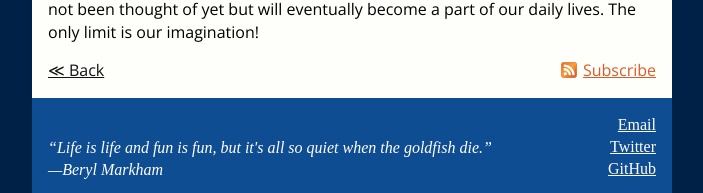
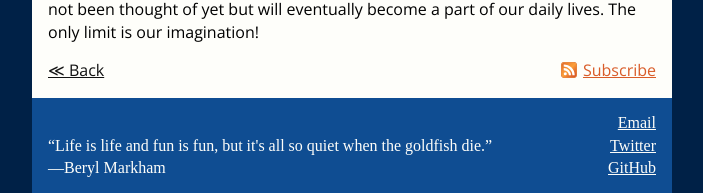
Before and after one commit to aostrega/blog.github.io, a Jekyll site: the page built from _posts/2013-02-17-software-limitless-possibility.md, in a window 1280 px wide. Shown: the part 2308-2501 px from the top of the page, without its empty margins (288-991 px from the left). Built offline with Jekyll 4.4.1, drawn with Linux system fonts in a browser that asks for light colours; some web fonts are replaced; comment, search, counter and statistics services are not loaded.

Commit message:
fixed fake italicization and alignment of quote

```diff
--- a/css/style.css
+++ b/css/style.css
@@ -59,14 +59,17 @@ header h1 {
 footer div {
   float: left;
   margin-left: 1em;
-  font-style: italic;
-  margin-top: 1.45em;
+  position: absolute;
+  bottom: 1em;
 }
 
 footer ul {
   float: right;
   margin-right: 1em;
   text-align: right;
+  position: absolute;
+  bottom: 1em;
+  right: 0;
 }
 
 #content {
```
